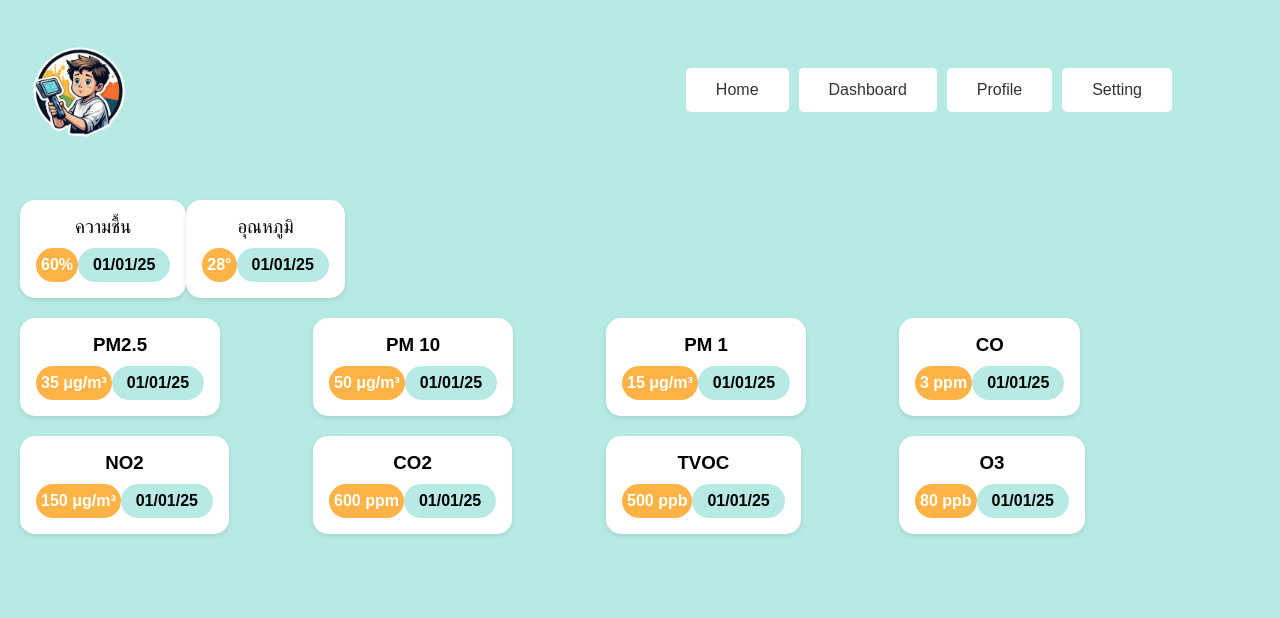
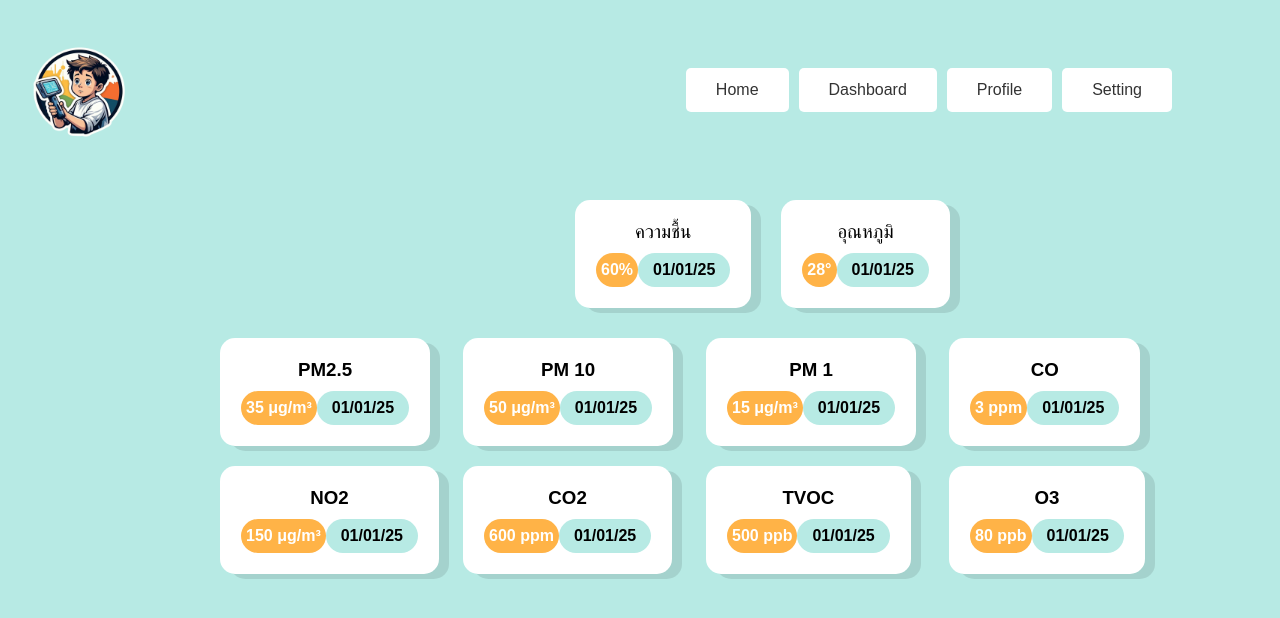
Before and after one commit to Paramet02/Classroom-Environment-Monitoring-System-Front-End, a React (Vite) app: page /dashboard in a window 1280 px wide. Shown: the top 618 px of the page. Built offline with nearby package versions, Linux system fonts and the light colour scheme.

Commit message:
Update 16/03/25
Update Dashboard and InfoTemp

```diff
--- a/src/App.css
+++ b/src/App.css
@@ -98,7 +98,7 @@ nav {
 }
 
 .nav-link:hover {
-  background-color: #a0d8d2;
+  background-color: #FFB433;
 }
 
 
--- a/src/components/Dashboard.css
+++ b/src/components/Dashboard.css
@@ -56,17 +56,20 @@
 
   .top-cards {
     display: flex;
-    gap: 20px;
-    margin-bottom: 20px;
+    padding-left: 535px;
+    padding-right: 400px;
+    gap: 10px;
+    margin-bottom: 30px;
   }
 
   .card {
     background-color: #fff;
     border-radius: 15px;
-    padding: 15px;
+    padding: 20px;
     flex: 1;
-    box-shadow: 0 2px 5px rgba(0, 0, 0, 0.1);
+    box-shadow: 10px 5px rgba(0, 0, 0, 0.1);
     color: #000;
+    margin-left: 20px;
   }
 
   .card h3 {
@@ -78,6 +81,7 @@
     display: flex;
     justify-content: space-between;
     align-items: center;
+
   }
 
   .value {
@@ -86,6 +90,7 @@
     padding: 8px 5px;
     border-radius: 20px;
     font-weight: bold;
+    padding-left: 5px;
   }
 
   .date {
@@ -100,19 +105,20 @@
     display: grid;
     grid-template-columns: repeat(4, 1fr);
     gap: 20px;
+    padding-left: 200px;
   }
 
   .parameter-card {
     background-color: #fff;
     border-radius: 15px;
-    padding: 15px;
-    box-shadow: 0 2px 5px rgba(0, 0, 0, 0.1);
+    padding: 20px;
+    box-shadow: 10px 5px rgba(0, 0, 0, 0.1);
   }
 
   .parameter-card h3 {
     text-align: center;
     margin-bottom: 10px;
-    color: #000;
+    color: #000000;
   }
 
   @media (max-width: 768px) {
@@ -143,9 +149,10 @@
   }
   .card-link {
     text-decoration: none; /* เอาเส้นใต้ลิงก์ออก */
-
+    flex: 1;
   }
   .parameter-link {
     text-decoration: none;
+    flex: 1;
 
   }
--- a/src/components/Dashboard.jsx
+++ b/src/components/Dashboard.jsx
@@ -55,7 +55,7 @@ function Dashboard() {
   return (
     <div className="dashboard">
       <div className="top-cards">
-      <Link to="/info-temp" className="card-link"> {/* เพิ่ม Link */}
+        <Link to={{ pathname: "/info-temp", search: "?parameter=ความชื้น" }} className="card-link">
           <button className="card">
             <h3>ความชื้น</h3>
             <div className="card-content">
@@ -63,6 +63,8 @@ function Dashboard() {
               <div className="date">{date}</div>
             </div>
           </button>
+        </Link>
+        <Link to={{ pathname: "/info-temp", search: "?parameter=อุณหภูมิ" }} className="card-link">
           <button className="card">
             <h3>อุณหภูมิ</h3>
             <div className="card-content">
--- a/src/components/InfoTemp.css
+++ b/src/components/InfoTemp.css
@@ -2,7 +2,9 @@
     display: flex;
     justify-content: center;
     align-items: center;
-    height: 100vh;
+    padding-left: 200px;
+    height: 60vh;
+    width: 90vw;
     background-color: #b7eae4;
   }
 
@@ -18,4 +20,5 @@
   .info-temp-card h2 {
     text-align: center;
     margin-bottom: 20px;
+    color: #000;
   }
--- a/src/components/InfoTemp.jsx
+++ b/src/components/InfoTemp.jsx
@@ -35,6 +35,10 @@ function InfoTemp() {
   // ฟังก์ชันสร้างข้อมูลตาม parameter
   function generateData(param) {
     switch (param) {
+      case 'ความชื้น':
+        return [55, 60, 65, 62, 68, 70, 69, 67, 65];
+      case 'อุณหภูมิ':
+        return [25, 28, 30, 29, 31, 32, 31, 30, 28];
       case 'PM2.5':
         return [30, 35, 40, 38, 42, 45, 43, 41, 39];
       case 'PM10':
@@ -59,7 +63,7 @@ function InfoTemp() {
   return (
     <div className="info-temp-container">
       <div className="info-temp-card">
-        <h2>{parameter}</h2> {/* แสดงชื่อ parameter */}
+        <h2>{parameter}</h2>
         <Line data={data} options={options} />
       </div>
     </div>
```
Also changed, not shown: src/components/DataCard.css (deleted, +0 -42 lines), src/components/DataCard.jsx (deleted, +0 -17 lines). Lines whose indentation alone changed are shown as unchanged.
